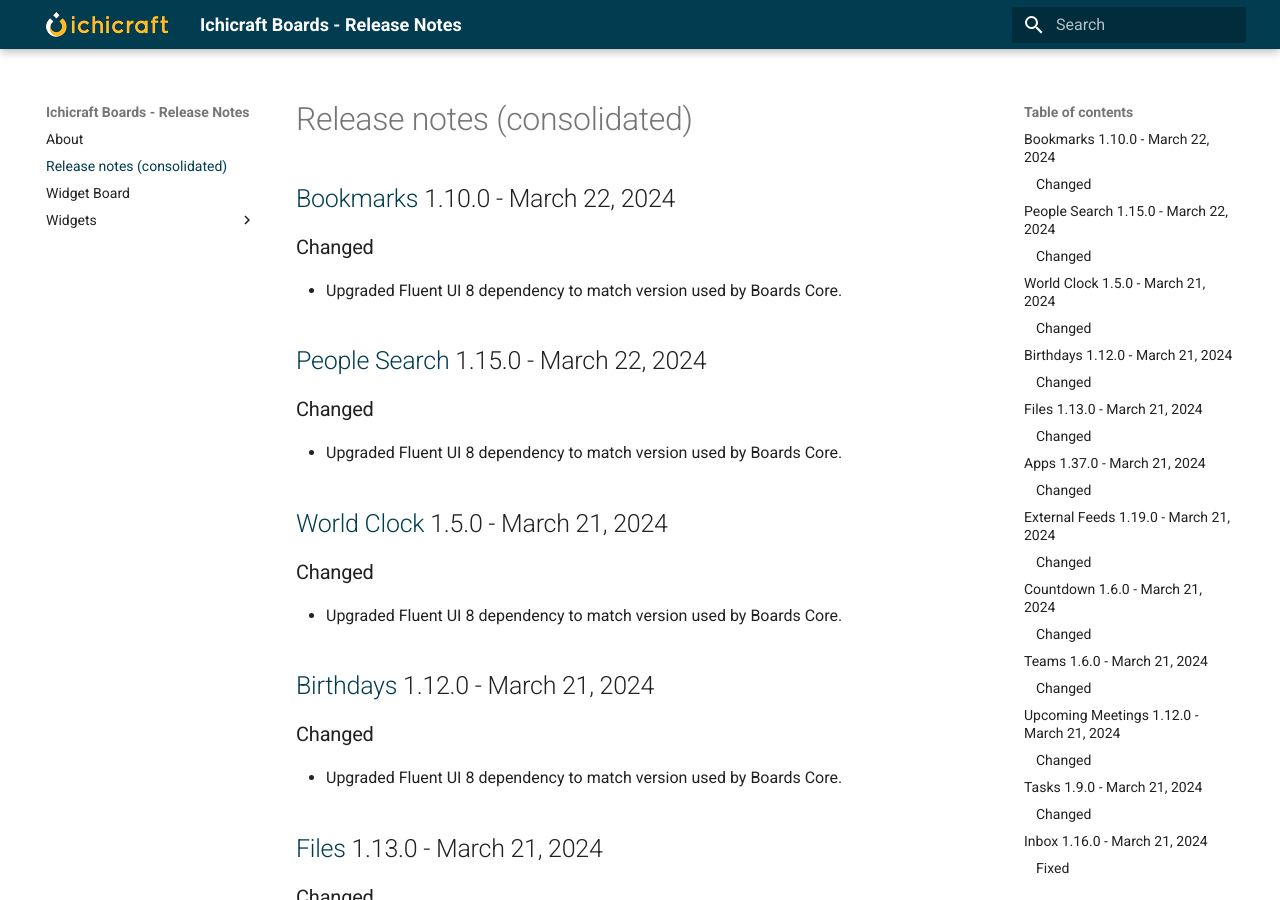
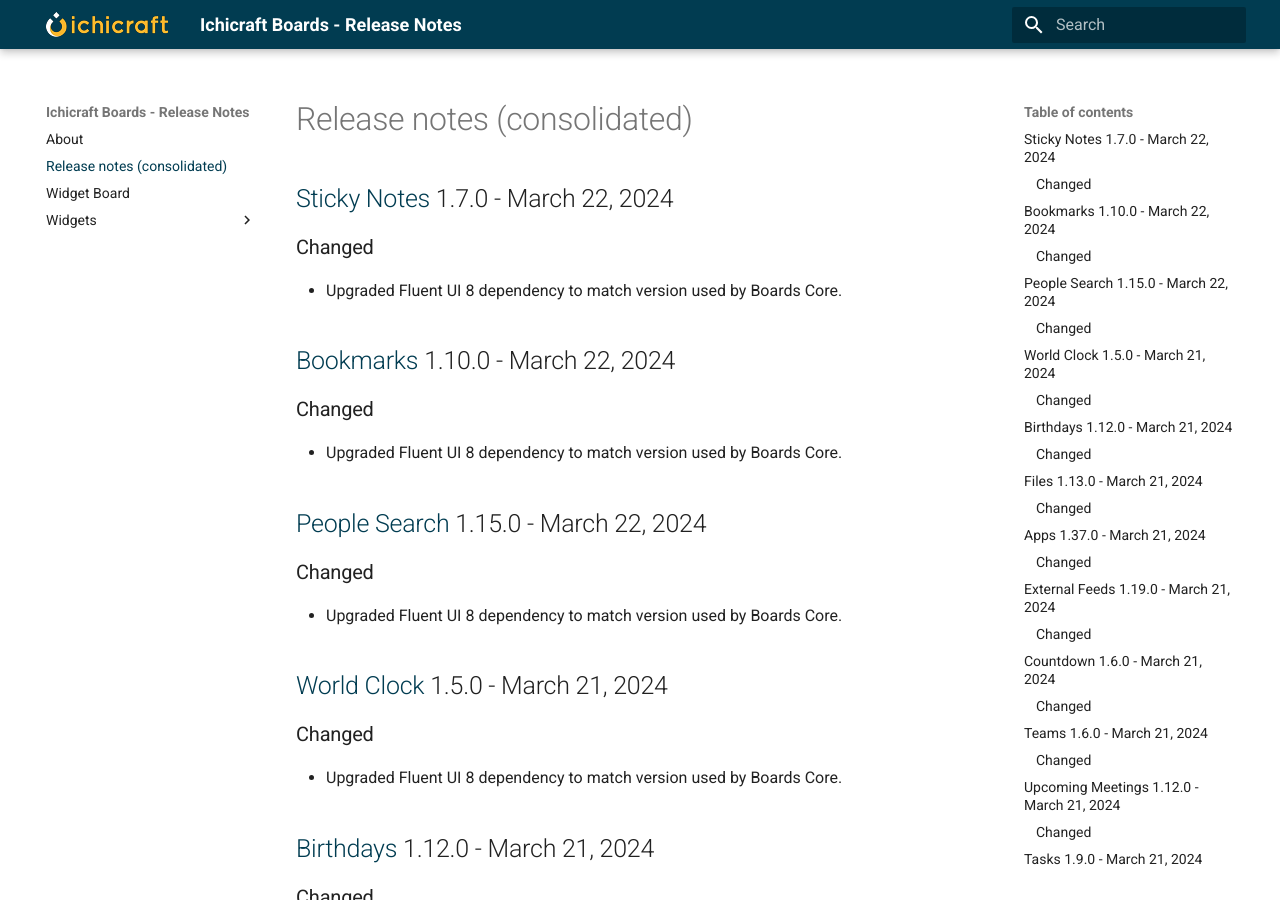
Before and after one commit to ichicraft/widgets-docs, an MkDocs documentation site: the page built from docs/Release-notes-(consolidated).md, in a window 1280 px wide and 900 px high. Built offline with MkDocs 1.6.1 and Material for MkDocs 9.7.7, drawn with Linux system fonts in a browser that asks for light colours.

Commit message:
Release notes updated by BuildService

```diff
--- a/docs/Release-notes-(consolidated).md
+++ b/docs/Release-notes-(consolidated).md
@@ -1,3 +1,8 @@
+## [Sticky Notes](./Widgets/Sticky Notes.md) 1.7.0 - March 22, 2024
+
+### Changed
+- Upgraded Fluent UI 8 dependency to match version used by Boards Core.
+
 ## [Bookmarks](./Widgets/Bookmarks.md) 1.10.0 - March 22, 2024
 
 ### Changed
```
Also changed, not shown: docs/Widgets/Sticky Notes.md (+5 -0 lines).
